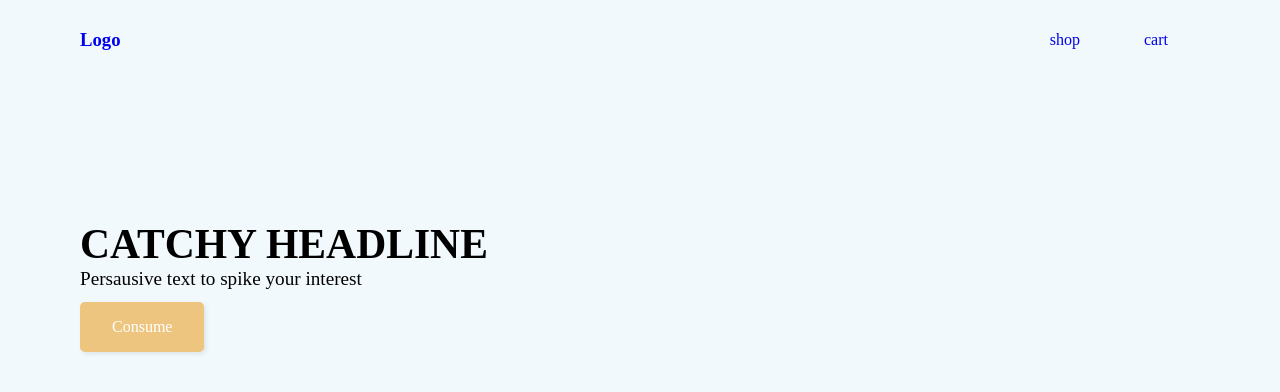
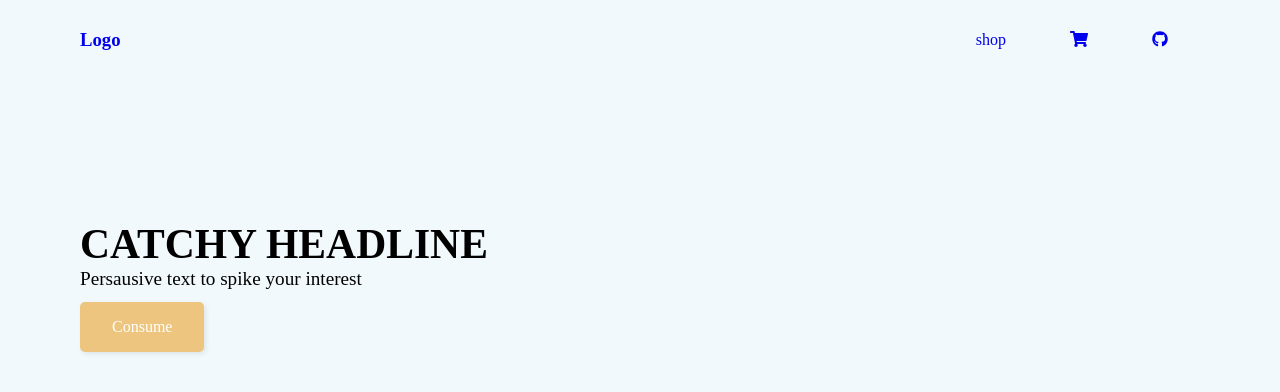
Before and after one commit to T-McVee/shopping-cart-project, a React (Create React App) app: page / in a window 1280 px wide. Shown: the top 392 px of the page. Built offline with nearby package versions, Linux system fonts and the light colour scheme.

Commit message:
add fa icons to nav

```diff
--- a/src/components/Nav.js
+++ b/src/components/Nav.js
@@ -1,5 +1,8 @@
 import React from 'react';
-import {Link} from 'react-router-dom';
+import { Link } from 'react-router-dom';
+import { FontAwesomeIcon } from '@fortawesome/react-fontawesome';
+import { faGithub } from '@fortawesome/free-brands-svg-icons';
+import { faShoppingCart } from '@fortawesome/free-solid-svg-icons';
 
 export const Nav = () => {
   return (
@@ -10,12 +13,21 @@ export const Nav = () => {
         </Link>
       </div>
       <ul className="nav-links">
-        <Link to="/shop" className="link">
-          <li>shop</li>
-        </Link>
-        <Link to="/cart" className="link">
-          <li>cart</li>
-        </Link>
+        <li>
+          <Link to="/shop" className="link">
+          shop
+          </Link>
+        </li>
+        <li>
+          <Link to="/cart" className="link">
+            <FontAwesomeIcon icon={faShoppingCart} />
+          </Link>
+        </li>
+        <li className="link">
+          <a className="link" href="https://github.com/T-McVee/shopping-cart-project" target="blank">
+            <FontAwesomeIcon icon={faGithub} />
+          </a>
+        </li>
       </ul>
     </nav>
   )
--- a/src/css/main.scss
+++ b/src/css/main.scss
@@ -30,12 +30,12 @@ nav {
     justify-content: space-between;
     align-items: center;
 
-    .link {
-      padding: 0 2rem;
+    li {
+      list-style: none;
       text-decoration: none;
 
-      li {
-        list-style: none;
+      .link {
+        margin: 0 2rem;
         text-decoration: none;
       }
     }
@@ -63,4 +63,5 @@ nav {
 
 .link {
   text-decoration: none;
+  list-style: none;
 }
--- a/src/css/style.css
+++ b/src/css/style.css
@@ -50,12 +50,12 @@ nav .nav-links {
   justify-content: space-between;
   align-items: center;
 }
-nav .nav-links .link {
-  padding: 0 2rem;
+nav .nav-links li {
+  list-style: none;
   text-decoration: none;
 }
-nav .nav-links .link li {
-  list-style: none;
+nav .nav-links li .link {
+  margin: 0 2rem;
   text-decoration: none;
 }
 
@@ -79,6 +79,7 @@ nav .nav-links .link li {
 
 .link {
   text-decoration: none;
+  list-style: none;
 }
 
 /*# sourceMappingURL=style.css.map */
```
Also changed, not shown: 1 other file (tests, documents, lock files or other folders).
